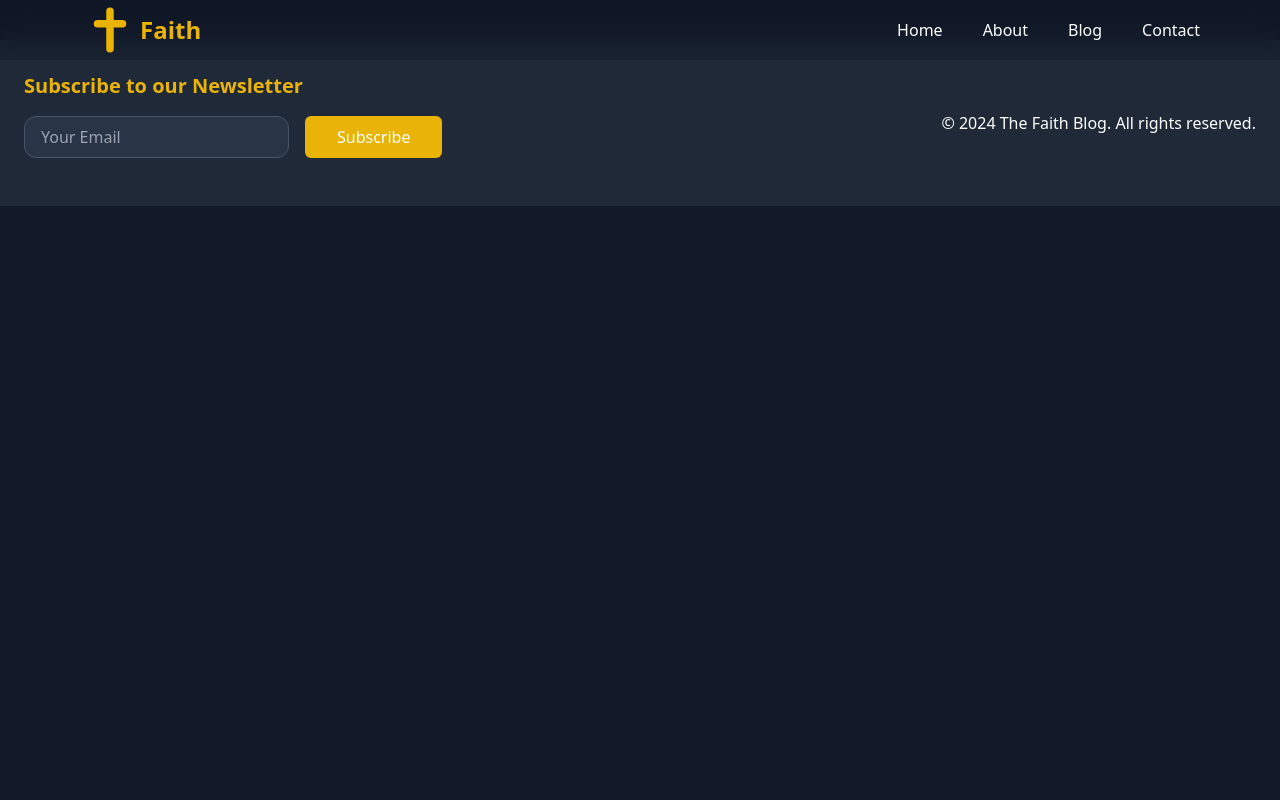
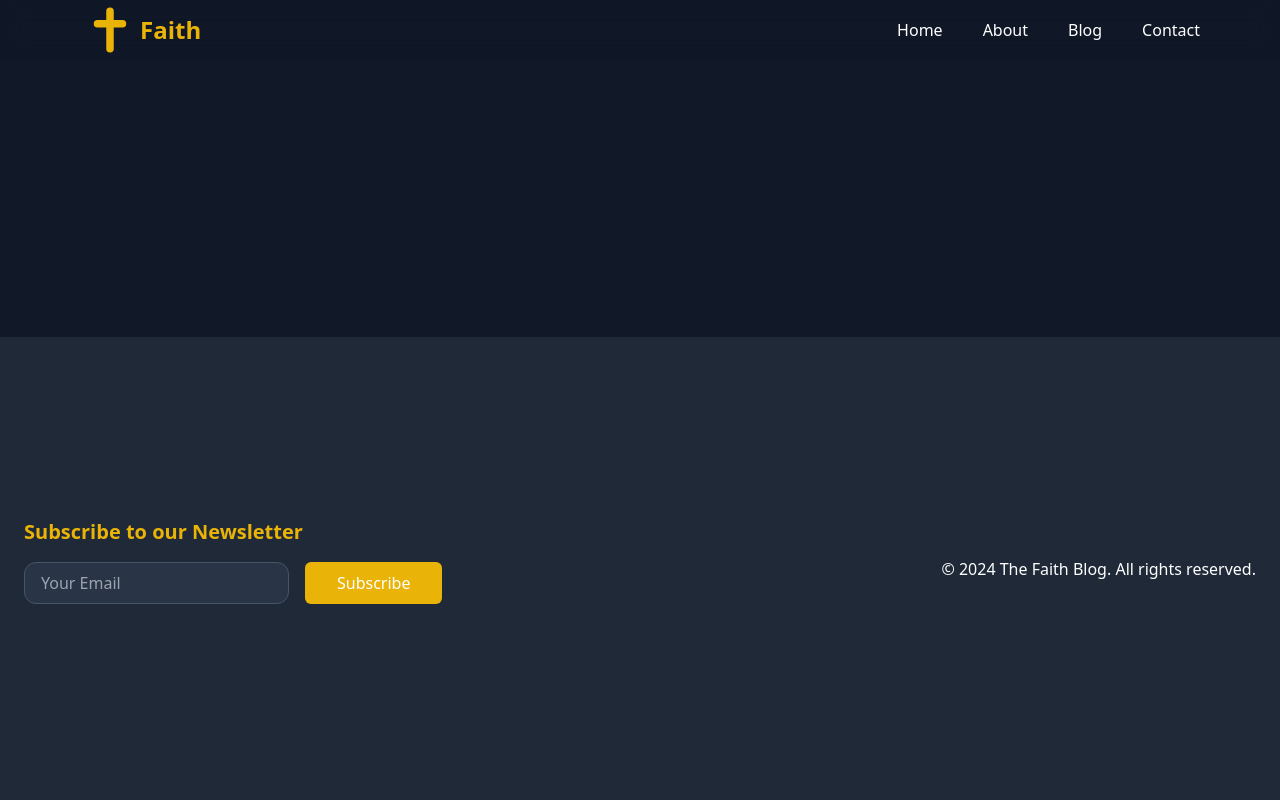
Before and after one commit to PhoenixTech2003/blog-app, a Django app: template blog-app-project/blog_app/templates/blog_app/base.html in a window 1280 px wide. Run offline with Django 5.2, Linux system fonts and the light colour scheme; the template is opened without the code that fills it, so the values that code supplies are empty; some libraries are stand-ins or nearby versions.

Commit message:
Add CKEditor custom styles and improve layout in base template

```diff
--- a/blog-app-project/blog_app/templates/blog_app/base.html
+++ b/blog-app-project/blog_app/templates/blog_app/base.html
@@ -6,13 +6,15 @@
     <meta charset="UTF-8" />
     <meta name="viewport" content="width=device-width, initial-scale=1.0" />
     <title>Django + Tailwind CSS</title>
-
     <script defer src="{% static 'blog_app/blogApp.js' %}"></script>
     {% compress css %}
+    <link rel="stylesheet" href="{% static "blog_app/ck-editor-content.css" %}">
     <link rel="stylesheet" href="{% static 'blog_app/output.css' %}" />
+
     {% endcompress %}
   </head>
-  <body class="bg-[#111827] grid">
+  <body class="bg-[#111827] h-screen grid">
+
       <div class='bg-[#2935468a] backdrop-blur-3xl hidden fixed z-50  w-96 menu  p-8'>
         <div class='grid grid-rows-[0.5fr_2fr]'>
           <div>
@@ -51,11 +53,11 @@
           <li class="hover:text-[#FFD700]">Contact</li>
         </ul>
       </nav>
-
+    <div></div>
 
     {% block content %}{% endblock %}
 
-    <footer class='bg-[#1f2937] grid justify-center lg:flex lg:justify-between items-center py-8 px-6 mt-10'>
+    <footer class='bg-[#1f2937] grid  justify-center lg:flex lg:justify-between items-center py-8 px-6 mt-10'>
       <section>
         <h3 class='text-[#eab308] text-xl font-bold text-center md:text-left'>Subscribe to our Newsletter</h3>
         <div class="flex gap-4 py-4">
```
